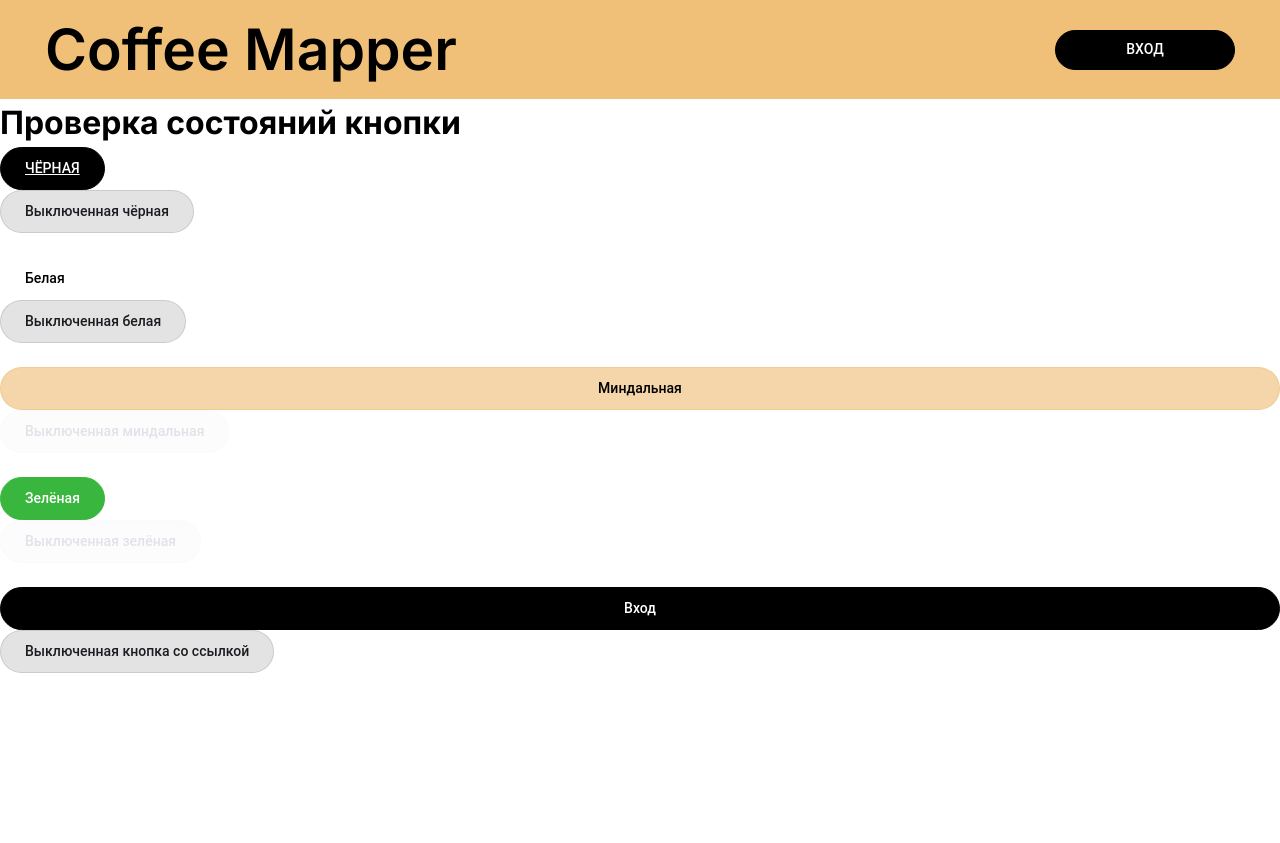
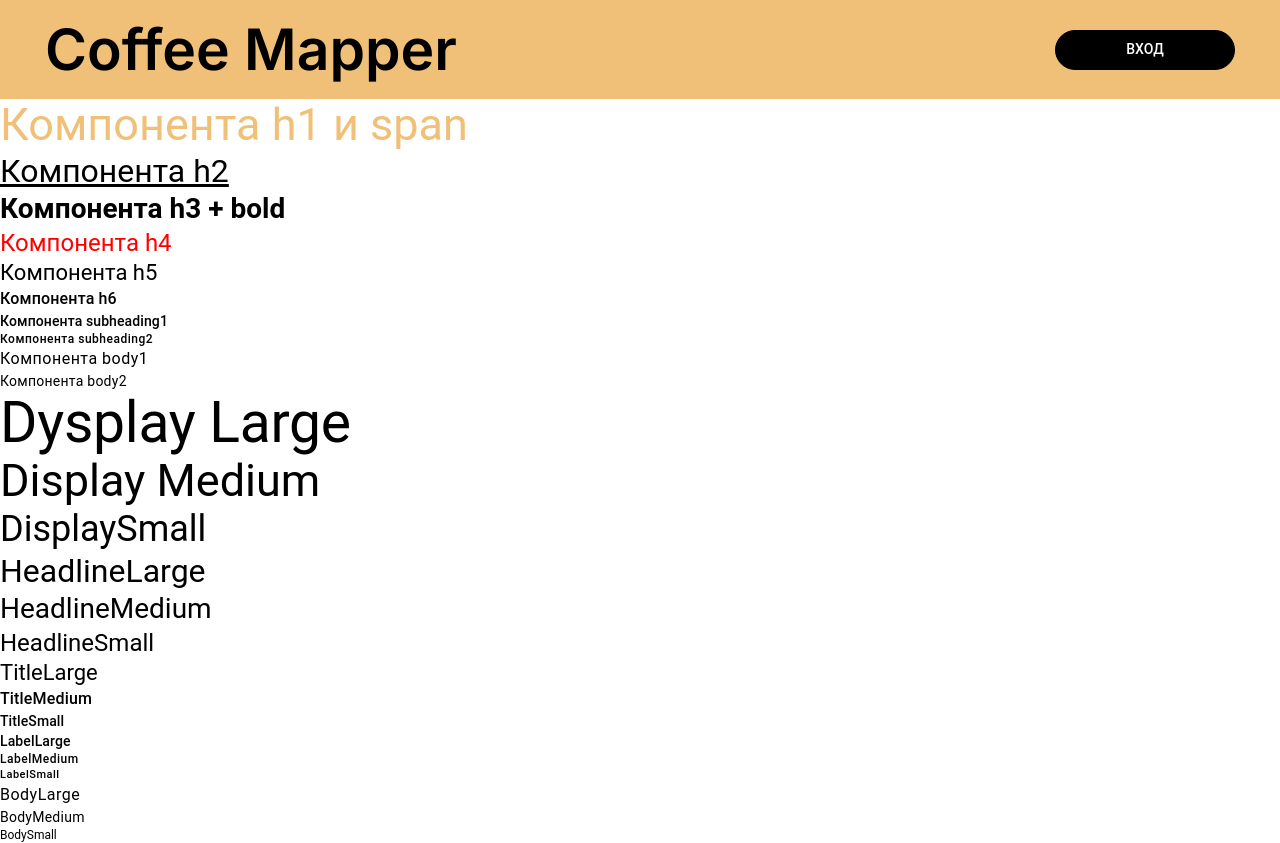
Before and after one commit to CoffeeMapper/frontend, a Next.js app: page / in a window 1280 px wide. Before the commit the page ends 800 px from the top, so only its background shows below. Built offline with nearby package versions, Linux system fonts and the light colour scheme.

Commit message:
feat(CM-9): Создал компоненту типографики

```diff
--- a/src/app/globals.css
+++ b/src/app/globals.css
@@ -82,4 +82,6 @@ select {
   --c-disabled-bg-light: #1d1b201f;
   --c-disabled-text-dark: #e6e0e9;
   --c-disabled-bg-dark: #e6e0e91f;
+
+  --font-family-base: 'Roboto', Inter, system-ui, Arial, sans-serif;
 }
--- a/src/app/page.tsx
+++ b/src/app/page.tsx
@@ -1,43 +1,41 @@
-import Button from '@/ui/Button/Button';
-
+import Typography from '@/ui/Typography';
 import styles from './page.module.css';
 
 const HomePage: React.FC = () => {
   return (
     <div>
-      <h1>Проверка состояний кнопки</h1>
-      <Button className={`${styles.upper} ${styles.underline}`}>Чёрная</Button>
-      <Button disabled>Выключенная чёрная</Button>
-      <br />
+      <Typography variant="h1" color="mindal">
+        Компонента h1 <Typography variant="span"> и span</Typography>
+      </Typography>
+      <Typography variant="h2" className={styles.underline}>
+        Компонента h2
+      </Typography>
+      <Typography variant="h3" bold>
+        Компонента h3 + bold
+      </Typography>
+      <Typography variant="h4" style={{ color: 'red' }}>Компонента h4</Typography>
+      <Typography variant="h5">Компонента h5</Typography>
+      <Typography variant="h6">Компонента h6</Typography>
+      <Typography variant="subheading1">Компонента subheading1</Typography>
+      <Typography variant="subheading2">Компонента subheading2</Typography>
+      <Typography variant="body1">Компонента body1</Typography>
+      <Typography variant="body2">Компонента body2</Typography>
 
-      <Button data-text="text" color="white">
-        Белая
-      </Button>
-      <Button color="white" disabled>
-        Выключенная белая
-      </Button>
-      <br />
-
-      <Button color="mindal" style={{ width: '100%' }}>
-        Миндальная
-      </Button>
-      <Button color="mindal" disabled>
-        Выключенная миндальная
-      </Button>
-      <br />
-
-      <Button color="green">Зелёная</Button>
-      <Button color="green" disabled>
-        Выключенная зелёная
-      </Button>
-      <br />
-
-      <Button href="/auth" style={{ width: '100%', textAlign: 'center' }}>
-        Вход
-      </Button>
-      <Button href="/auth" disabled>
-        Выключенная кнопка со ссылкой
-      </Button>
+      <Typography variant="DisplayLarge">Dysplay Large</Typography>
+      <Typography variant="DisplayMedium">Display Medium</Typography>
+      <Typography variant="DisplaySmall">DisplaySmall</Typography>
+      <Typography variant="HeadlineLarge">HeadlineLarge</Typography>
+      <Typography variant="HeadlineMedium">HeadlineMedium</Typography>
+      <Typography variant="HeadlineSmall">HeadlineSmall</Typography>
+      <Typography variant="TitleLarge">TitleLarge</Typography>
+      <Typography variant="TitleMedium">TitleMedium</Typography>
+      <Typography variant="TitleSmall">TitleSmall</Typography>
+      <Typography variant="LabelLarge">LabelLarge</Typography>
+      <Typography variant="LabelMedium">LabelMedium</Typography>
+      <Typography variant="LabelSmall">LabelSmall</Typography>
+      <Typography variant="BodyLarge">BodyLarge</Typography>
+      <Typography variant="BodyMedium">BodyMedium</Typography>
+      <Typography variant="BodySmall">BodySmall</Typography>
     </div>
   );
 };
--- /dev/null
+++ b/src/ui/Typography/Typography.module.css
@@ -0,0 +1,182 @@
+.base {
+  font-family: var(--font-family-base);
+  margin: 0;
+  padding: 0;
+}
+
+.black {
+  color: var(--c-black);
+}
+
+.white {
+  color: var(--c-white);
+}
+
+.mindal {
+  color: var(--c-mindal);
+}
+
+.green {
+  color: var(--c-green);
+}
+
+.h1 {
+  font-size: 2.8125rem;
+  font-weight: 400;
+  line-height: 3.25rem;
+}
+
+.h2 {
+  font-size: 2rem;
+  font-weight: 400;
+  line-height: 2.5rem;
+}
+
+.h3 {
+  font-size: 1.75rem;
+  font-weight: 400;
+  line-height: 2.25rem;
+}
+
+.h4 {
+  font-size: 1.5rem;
+  font-weight: 400;
+  line-height: 2rem;
+}
+
+.h5 {
+  font-size: 1.375rem;
+  font-weight: 400;
+  line-height: 1.75rem;
+}
+
+.h6 {
+  font-size: 1rem;
+  font-weight: 500;
+  line-height: 1.5rem;
+  letter-spacing: 0.00938rem;
+}
+
+.subheading1 {
+  font-size: 0.875rem;
+  font-weight: 500;
+  line-height: 1.25rem;
+  letter-spacing: 0.00625rem;
+}
+
+.subheading2 {
+  font-size: 0.75rem;
+  font-weight: 500;
+  line-height: 1rem;
+  letter-spacing: 0.03125rem;
+}
+
+.body1 {
+  font-size: 1rem;
+  font-weight: 400;
+  line-height: 1.5rem;
+  letter-spacing: 0.03125rem;
+}
+
+.body2 {
+  font-size: 0.875rem;
+  font-weight: 400;
+  line-height: 1.25rem;
+  letter-spacing: 0.01563rem;
+}
+
+.DisplayLarge {
+  font-size: 3.5625rem;
+  font-weight: 400;
+  line-height: 4rem;
+  letter-spacing: -0.01563rem;
+}
+.DisplayMedium {
+  font-size: 2.8125rem;
+  font-weight: 400;
+  line-height: 3.25rem;
+}
+.DisplaySmall {
+  font-size: 2.25rem;
+  font-weight: 400;
+  line-height: 2.75rem;
+}
+.HeadlineLarge {
+  font-size: 2rem;
+  font-weight: 400;
+  line-height: 2.5rem;
+}
+.HeadlineMedium {
+  font-size: 1.75rem;
+  font-weight: 400;
+  line-height: 2.25rem;
+}
+.HeadlineSmall {
+  font-size: 1.5rem;
+  font-weight: 400;
+  line-height: 2rem;
+}
+.TitleLarge {
+  font-size: 1.375rem;
+  font-weight: 400;
+  line-height: 1.75rem;
+}
+.TitleMedium {
+  font-size: 1rem;
+  font-weight: 500;
+  line-height: 1.5rem;
+  letter-spacing: 0.00938rem;
+}
+.TitleSmall {
+  font-size: 0.875rem;
+  font-weight: 500;
+  line-height: 1.25rem;
+  letter-spacing: 0.00625rem;
+}
+.LabelLarge {
+  font-size: 0.875rem;
+  font-weight: 500;
+  line-height: 1.25rem;
+  letter-spacing: 0.00625rem;
+}
+.LabelMedium {
+  font-size: 0.75rem;
+  font-weight: 500;
+  line-height: 1rem;
+  letter-spacing: 0.03125rem;
+}
+.LabelSmall {
+  font-size: 0.6875rem;
+  font-weight: 500;
+  line-height: 1rem;
+  letter-spacing: 0.03125rem;
+}
+.BodyLarge {
+  font-size: 1rem;
+  font-weight: 400;
+  line-height: 1.5rem;
+  letter-spacing: 0.03125rem;
+}
+.BodyMedium {
+  font-size: 0.875rem;
+  font-weight: 400;
+  line-height: 1.25rem;
+  letter-spacing: 0.01563rem;
+}
+.BodySmall {
+  font-size: 0.75rem;
+  font-weight: 400;
+  line-height: 1rem;
+}
+
+.span {
+  font-size: inherit;
+  font-style: inherit;
+  font-weight: inherit;
+  line-height: inherit;
+  color: inherit;
+}
+
+.bold {
+  font-weight: bolder;
+}
--- /dev/null
+++ b/src/ui/Typography/Typography.tsx
@@ -0,0 +1,80 @@
+import React from 'react';
+
+import styles from './Typography.module.css';
+
+const variants = {
+  h1: 'h1',
+  h2: 'h2',
+  h3: 'h3',
+  h4: 'h4',
+  h5: 'h5',
+  h6: 'h6',
+  subheading1: 'h6',
+  subheading2: 'h6',
+  body1: 'p',
+  body2: 'p',
+  span: 'span',
+
+  DisplayLarge: 'h1',
+  DisplayMedium: 'h1',
+  DisplaySmall: 'h2',
+  HeadlineLarge: 'h2',
+  HeadlineMedium: 'h3',
+  HeadlineSmall: 'h3',
+  TitleLarge: 'h4',
+  TitleMedium: 'h4',
+  TitleSmall: 'h5',
+  LabelLarge: 'h5',
+  LabelMedium: 'h6',
+  LabelSmall: 'h6',
+  BodyLarge: 'p',
+  BodyMedium: 'p',
+  BodySmall: 'p',
+};
+
+type Variant = keyof typeof variants;
+
+interface TypographyProps {
+  children: React.ReactNode;
+  style?: React.CSSProperties;
+  className?: string;
+  variant?: Variant;
+  tag?: 'h1' | 'h2' | 'h3' | 'h4' | 'h5' | 'h6' | 'p' | 'span';
+  color?: 'black' | 'white' | 'mindal' | 'green';
+  bold?: boolean;
+}
+
+const Typography: React.FC<TypographyProps> = ({
+  children,
+  style,
+  className,
+  tag,
+  variant = 'body1',
+  color = 'black',
+  bold = false,
+  ...props
+}) => {
+  const Tag = tag || variants[variant] || 'p';
+
+  const classes = [
+    styles.base,
+    styles[variant],
+    className,
+    color && styles[color],
+    bold && styles.bold,
+  ]
+    .filter(Boolean)
+    .join(' ');
+
+  return React.createElement(
+    Tag,
+    {
+      className: classes,
+      style,
+      ...props,
+    },
+    children,
+  );
+};
+
+export default Typography;
--- /dev/null
+++ b/src/ui/Typography/index.tsx
@@ -0,0 +1,3 @@
+import Typography from './Typography';
+
+export default Typography;
```
